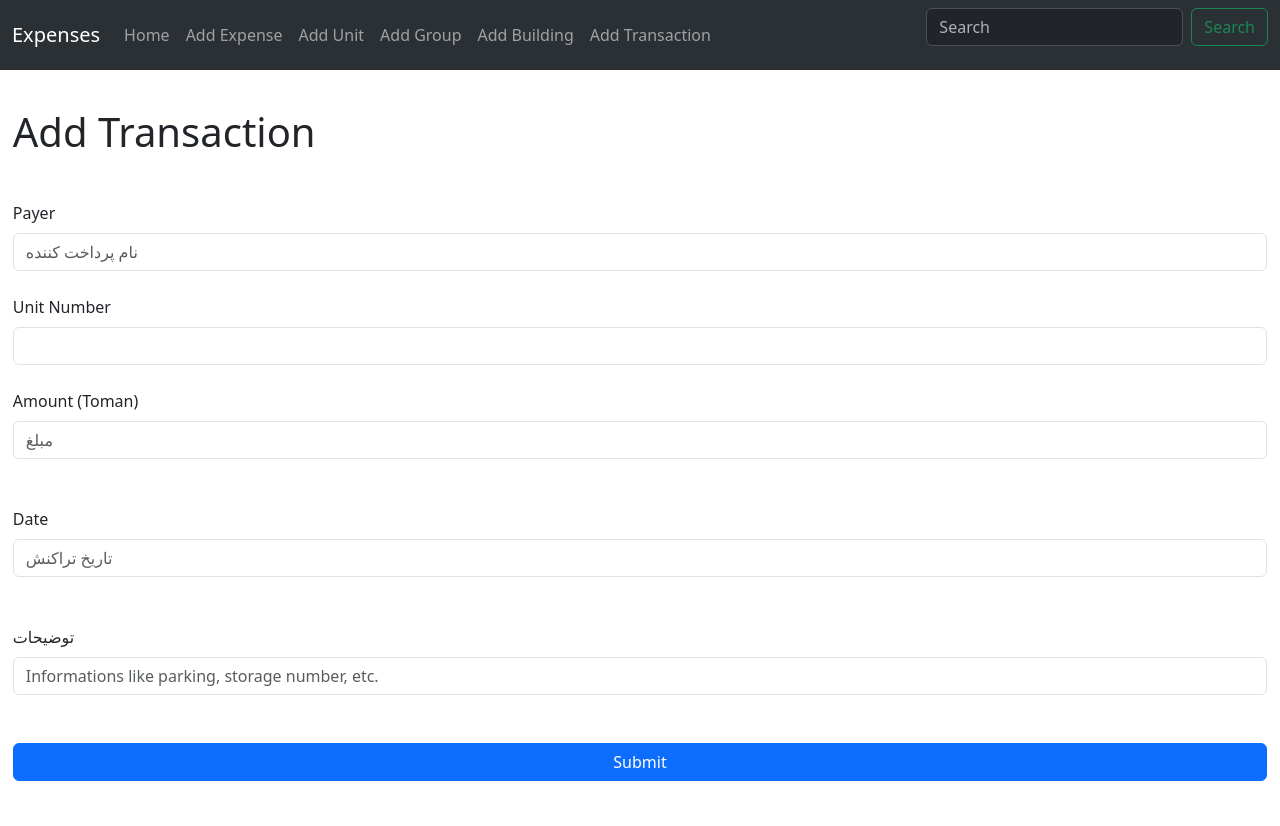
After one commit to Aquarii/xpns, a Flask app: page /add_transaction in a window 1280 px wide. The commit adds this page. Run offline with Flask 3, Linux system fonts and the light colour scheme; lists and menus that the app fills with data are empty.

Commit message:
added: transaction, polished & updated the models, forms and views. now on to calculating and displaying shares.

```diff
--- a/app/forms.py
+++ b/app/forms.py
@@ -6,8 +6,7 @@ from wtforms import (
     DateTimeField,
     TextAreaField,
     IntegerField,
-    BooleanField,
-    PasswordField
+    BooleanField
 )
 from wtforms.validators import DataRequired, Length, ValidationError, Email, EqualTo
 from flask_wtf import FlaskForm
@@ -31,7 +30,7 @@ class AddGroupForm(FlaskForm):
 
     group_name = StringField('Group Name', validators=[DataRequired()])
     members_shares = StringField('Members Shares', validators=[DataRequired()])
-    building = SelectField('Building')
+    owner = BooleanField('Expense for owner?', default=False)
     description = TextAreaField('Description')
     submit = SubmitField('Submit')
 
@@ -57,3 +56,13 @@ class AddUnitForm(FlaskForm):
     number_of_people = IntegerField('Number of family members')
     description = TextAreaField('Description')
     submit = SubmitField('Submit')
+
+
+class AddTransactionForm(FlaskForm):
+
+    payer = StringField('Payer')
+    unit_number = SelectField('Unit Number')
+    amount = IntegerField('Amount (Toman)')
+    transaction_date = DateTimeField('Date', format="%Y-%m-%d")
+    description = StringField('توضیحات')
+    submit = SubmitField('Submit')
--- a/app/routes.py
+++ b/app/routes.py
@@ -6,9 +6,11 @@ from app.forms import (
     AddExpenseForm,
     AddGroupForm,
     AddBuildingForm,
-    AddUnitForm
+    AddUnitForm,
+    AddTransactionForm
 )
 from datetime import datetime
+import json
 
 
 @app.route('/')
@@ -19,14 +21,14 @@ def index():
 
 @app.route('/add_building', methods=['GET', 'POST'])
 def add_building():
-    form = AddBuildingForm()
+    form = AddBuildingForm(request.form)
     if form.validate_on_submit():
         # form data
-        name = request.form.get('name')
-        stories_count = request.form.get('stories_count', type=int)
-        units_count = request.form.get('units_count', type=int)
-        address = request.form.get('address')
-        description = request.form.get('description')
+        name = form.name.data
+        stories_count = form.stories_count.data
+        units_count = form.units_count.data
+        address = form.address.data
+        description = form.description.data
         # save form data to db
         record = models.Building(
             name=name,
@@ -39,71 +41,8 @@ def add_building():
         db.session.commit()
 
         flash(f'Building {name} added.')
-        return redirect(url_for('add_group'))
+        return redirect(url_for('add_unit'))
     return render_template('add_building.html', title='Add Building', form=form)
-
-
-@app.route('/add_group', methods=['GET', 'POST'])
-def add_group():
-    stmt = sa.select(models.Building).options(sa.orm.load_only(models.Building.name))
-    buildings = db.session.scalars(stmt).all()
-    building_names = [(building.building_id, building.name) for building in buildings]
-
-    form = AddGroupForm()
-    form.building.choices = building_names
-
-    if form.validate_on_submit():
-        # form data
-        group_name = request.form['group_name']
-        members_shares = request.form['members_shares']
-        building = request.form['building']
-        description = request.form['description']
-        # write to db
-        record = models.Group(
-            name=group_name,
-            members_shares=members_shares,
-            building_id=building,
-            description=description
-        )
-        db.session.add(record)
-        db.session.commit()
-
-        flash(f'Group {group_name} added.')
-        return redirect(url_for('add_expense'))
-    return render_template('add_group.html', title='Add Groups', form=form, )
-
-
-@app.route(rule='/add_expense', methods=['GET', 'POST'])
-def add_expense():
-    stmt = sa.select(models.Group).options(sa.orm.load_only(models.Group.name))
-    groups = db.session.scalars(stmt).all()
-    group_choices = [(group.group_id, group.name) for group in groups]
-
-    form = AddExpenseForm()
-    form.target_group.choices = group_choices
-    form.period.choices = utils.months
-
-    if form.validate_on_submit():
-        # form data
-        expense_name = request.form.get('expense_name')
-        expenditure_amount = request.form.get('expenditure_amount')
-        group_id = request.form.get('target_group')
-        period = request.form.get('period')
-        description = request.form.get('description')
-        # write to db
-        record = models.Expense(
-            name=expense_name,
-            amount=expenditure_amount,
-            period=period,
-            group_id=group_id,
-            description= description
-        )
-        db.session.add(record)
-        db.session.commit()
-
-        flash(f'{expenditure_amount} spent for {expense_name}.')
-        return redirect(url_for('add_expense'))
-    return render_template('add_expense.html', title='Add Expenses', form=form)
 
 
 @app.route('/add_unit', methods=['GET', 'POST'])
@@ -112,19 +51,19 @@ def add_unit():
     buildings = db.session.scalars(stmt).all()
     building_names_choices = [(building.building_id, building.name) for building in buildings]
 
-    form = AddUnitForm()
+    form = AddUnitForm(request.form)
     form.building.choices = building_names_choices
 
     if form.validate_on_submit():
         # form data
-        story = request.form.get('story')
-        owner = request.form.get('owner')
-        unit_number = request.form.get('unit_number')
-        building_id = request.form.get('building')
-        resident = request.form.get('resident')
-        balance = request.form.get('balance')
-        number_of_people = request.form.get('number_of_people')
-        description = request.form.get('description')
+        story = form.story.data
+        owner = form.owner.data
+        unit_number = form.unit_number.data
+        building_id = form.building.data
+        resident = form.resident.data
+        balance = form.balance.data
+        number_of_people = form.number_of_people.data
+        description = form.description.data
 
         # write to db
         record = models.Unit(
@@ -147,40 +86,110 @@ def add_unit():
     return render_template('add_unit.html', title='Add Units', form=form)
 
 
-# @app.route('/edit_tables', methods=['GET', 'POST'])
-# def edit_tables():
-#     buildings = models.Building.query.all()
-#     groups = models.Group.query.all()
-#     residents = models.Resident.query.all()
-#     expenses = models.Expense.query.all()
+@app.route('/add_group', methods=['GET', 'POST'])
+def add_group():
+    form = AddGroupForm(request.form)
 
-#     return render_template(
-#         'edit_tables.html',
-#         title='Edit Tables',
-#         buildings=buildings,
-#         groups=groups,
-#         residents=residents,
-#         expenses=expenses
-#     )
+    if form.validate_on_submit():
+        # form data
+        group_name = form.group_name.data
+        members_shares = form.members_shares.data
+        owner = form.owner.data
+        description = form.description.data
+        # write to db
+        record = models.Group(
+            name=group_name,
+            members_shares=members_shares,
+            owner=owner,
+            description=description,
+        )
+        db.session.add(record)
+        db.session.commit()
+
+        flash(f'Group {group_name} added.')
+        return redirect(url_for('add_expense'))
+    return render_template('add_group.html', title='Add Groups', form=form)
 
 
-# @app.route('/remove_building/<int:building_id>')
-# def remove_building(building_id):
-#     building = models.Building.query.get(building_id)
-#     building_name = building.name
-#     db.session.delete(building)
-#     db.session.commit()
+@app.route(rule='/add_expense', methods=['GET', 'POST'])
+def add_expense():
+    stmt = sa.select(models.Group).options(
+        sa.orm.load_only(models.Group.name, models.Group.members_shares)
+    )
+    groups = db.session.scalars(stmt).all()
+    group_choices = [(group.group_id, group.name) for group in groups]
 
-#     flash(f'Deleted {building_name}.')
-#     return redirect(url_for('edit_tables'))
+    form = AddExpenseForm(request.form)
+    form.target_group.choices = group_choices
+    form.period.choices = utils.months
+
+    if form.validate_on_submit():
+        # form data
+        expense_name = form.expense_name.data
+        expenditure_amount = form.expenditure_amount.data
+        group_id = form.target_group.data
+        period = form.period.data
+        description = form.description.data
+
+        # write expenses to db
+        expense_record = models.Expense(
+            name=expense_name,
+            amount=expenditure_amount,
+            period=period,
+            group_id=group_id,
+            description= description
+        )
+        db.session.add(expense_record)
+        db.session.commit()
+
+        # Calculate and populate Shares table
+        stmt = sa.select(models.Group).where(models.Group.group_id == group_id)
+        group = db.session.scalar(stmt)
+        for item in eval(group.members_shares).items():
+            unit_share = models.Share(
+                period=period,
+                unit_number=item[0],
+                amount=item[1] * int(expenditure_amount),
+                expense=expense_name,
+            )
+            print(unit_share)
+            db.session.add(unit_share)
+            db.session.commit()
+
+        flash(f'{expenditure_amount} spent for {expense_name}.')
+        return redirect(url_for('add_expense'))
+    return render_template('add_expense.html', title='Add Expenses', form=form)
 
 
-# @app.route('/remove_group/<int:group_id>')
-# def remove_group(group_id):
-#     group = models.Group.query.get(group_id)
-#     group_name = group.name
-#     db.session.delete(group)
-#     db.session.commit()
+@app.route('/add_transaction', methods=['GET', 'POST'])
+def add_transaction():
+    stmt = sa.select(models.Unit)
+    units = db.session.scalars(stmt).all()
+    unit_names_choices = [(unit.unit_id, unit.unit_number) for unit in units]
 
-#     flash(f'Deleted {group_name}.')
-#     return redirect(url_for('edit_tables'))
+    form = AddTransactionForm(request.form)
+    form.unit_number.choices = unit_names_choices
+
+    if form.validate_on_submit():
+        # form data
+        payer = form.payer.data
+        unit_number = form.unit_number.data
+        amount = form.amount.data
+        transaction_date = form.transaction_date.data
+        description = form.description.data
+
+        # write to db
+        record = models.Unit(
+            payer=payer,
+            unit_number=unit_number,
+            amount=amount,
+            transaction_date = transaction_date,
+            description=description,
+        )
+        print(record)
+        db.session.add(record)
+        db.session.commit()
+
+        flash(f'تراکنش واحد {unit_number} ثبت شد.')
+        return redirect(url_for('add_transaction'))
+    return render_template('add_transaction.html', title='Add Transaction', form=form)
--- a/app/templates/add_building.html
+++ b/app/templates/add_building.html
@@ -1,7 +1,7 @@
 {% extends "base.html" %}
 
 {% block content %}
-    <h1 style="padding-left: 1%; padding-top: 1%;">Add Building</h1>
+    <h1 style="padding-left: 1%; padding-top: 3%;">Add Building</h1>
     <form style="padding: 1%;" action="", method="post" novalidate>
         {{ form.hidden_tag() }}
         <p>
--- a/app/templates/add_expense.html
+++ b/app/templates/add_expense.html
@@ -1,7 +1,7 @@
 {% extends "base.html" %}
 
 {% block content %}
-    <h1 style="padding-left: 1%; padding-top: 1%;">Add Expense</h1>
+    <h1 style="padding-left: 1%; padding-top: 3%;">Add Expense</h1>
     <form style="padding: 1%;" action="", method="post" novalidate>
         {{ form.hidden_tag() }}
         <p>
--- /dev/null
+++ b/app/templates/add_transaction.html
@@ -0,0 +1,42 @@
+{% extends "base.html" %}
+
+{% block content %}
+    <h1 style="padding-left: 1%; padding-top: 3%;">Add Transaction</h1>
+    <form style="padding: 1%;" action="", method="post" novalidate>
+        {{ form.hidden_tag() }}
+        <p>
+            {{ form.payer.label(class="form-label mt-4") }}
+            {{ form.payer(class="form-control", placeholder="نام پرداخت کننده") }}
+            {% for error in form.payer.errors %}
+                <span style="padding-top:0%; color: red;">{{ error }}</span> <br>
+            {% endfor %}
+
+            {{ form.unit_number.label(class="form-label mt-4") }}
+            {{ form.unit_number(class="form-control", placeholder="unit_number") }}
+            {% for error in form.unit_number.errors %}
+                <span style="color: red;">{{ error }}</span> <br>
+            {% endfor %}
+
+            {{ form.amount.label(class="form-label mt-4") }}
+            {{ form.amount(class="form-control", placeholder="مبلغ") }} <br>
+            {% for error in form.amount.errors %}
+                <span style="color: red;">{{ error }}</span> <br>
+            {% endfor %}
+
+            {{ form.transaction_date.label(class="form-label mt-4") }}
+            {{ form.transaction_date(class="form-control", placeholder="تاریخ تراکنش") }} <br>
+            {% for error in form.transaction_date.errors %}
+                <span style="color: red;">{{ error }}</span> <br>
+            {% endfor %}
+
+            {{ form.description.label(class="form-label mt-4") }}
+            {{ form.description(class="form-control", placeholder="Informations like parking, storage number, etc.") }}
+            {% for error in form.description.errors %}
+                <span style="color: red;">{{ error }}</span> <br>
+            {% endfor %}
+            <br>
+            <br>
+            {{ form.submit(class="btn btn-primary", style="width: 100%") }}
+        </p>
+    </form>
+{% endblock %}
--- a/app/templates/base.html
+++ b/app/templates/base.html
@@ -35,6 +35,9 @@
               <li class="nav-item">
                 <a class="nav-link" href="{{ url_for('add_building') }}">Add Building</a>
               </li>
+              <li class="nav-item">
+                <a class="nav-link" href="{{ url_for('add_transaction') }}">Add Transaction</a>
+              </li>
             </ul>
             <form class="d-flex" role="search">
               <input class="form-control me-2" type="search" placeholder="Search" aria-label="Search">
```
Also changed, not shown: app/models.py (+57 -50 lines), app/templates/add_group.html (+7 -7 lines), app/templates/add_unit.html (+26 -26 lines), migrations/versions/748d1e425441_member_share_changed.py (added, +38 -0 lines), migrations/versions/ce45ce600126_init.py (renamed from migrations/versions/5e4e2f502d28_initial_migration.py, +48 -39 lines), migrations/versions/d0ded2d44fe1_transaction_adde.py (added, +40 -0 lines), data-dev.sqlite.
